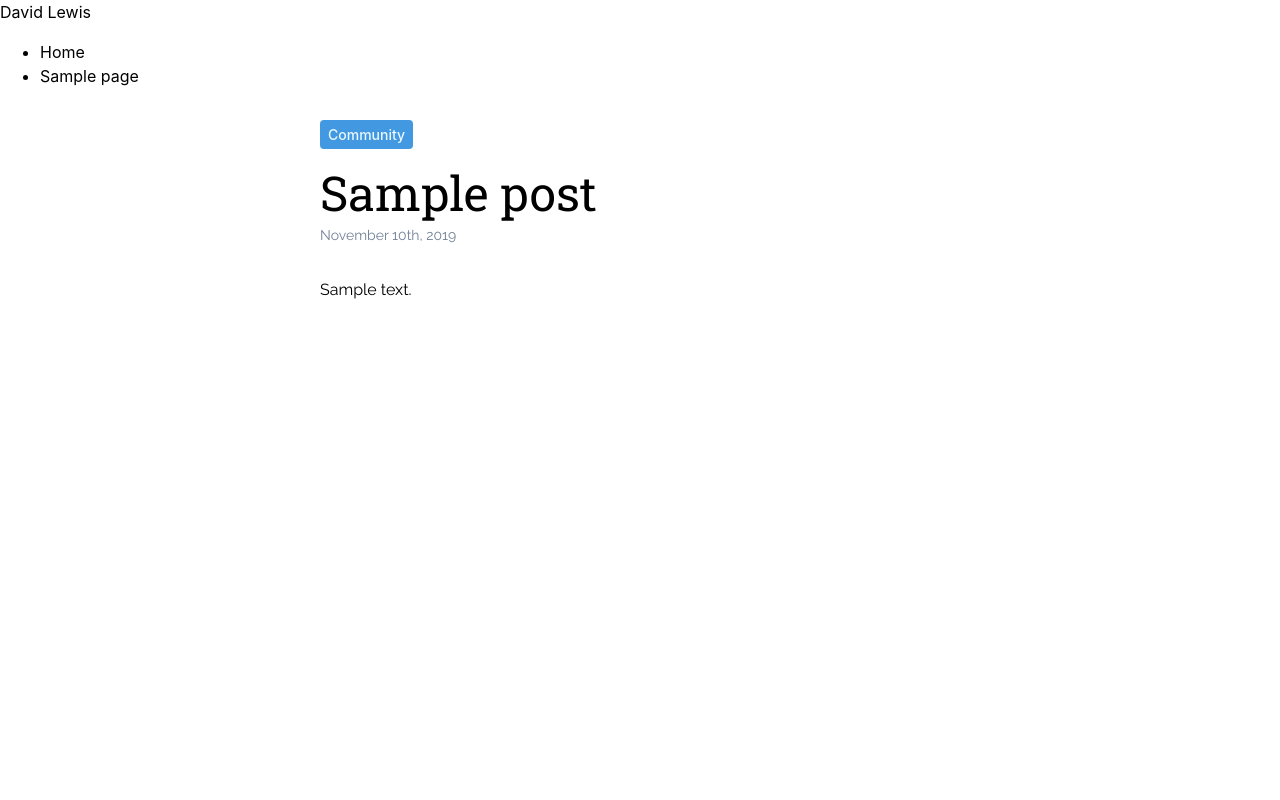
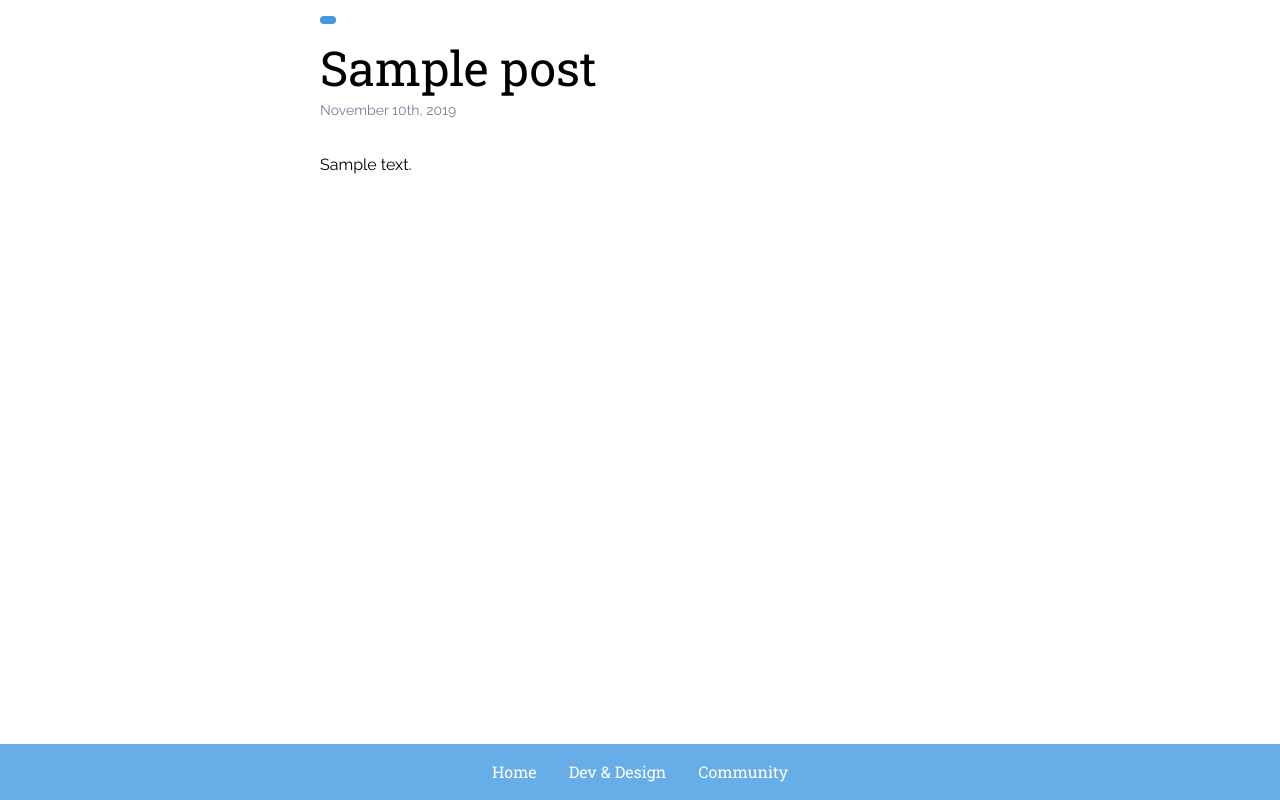
Before and after one commit to dp-lewis/david-lewis-theme, a WordPress theme: template single-post.php in a window 1280 px wide. Run offline with PHP 8.4 and a stand-in for WordPress, Linux system fonts and the light colour scheme; the site name, menu and one post (Sample post) are stand-ins, and other content is empty.

Commit message:
clean up post template

```diff
--- a/header.php
+++ b/header.php
@@ -13,5 +13,13 @@
 	<?php wp_head(); ?>
 </head>
 <body class="antialiased">
-<div>David Lewis</div>
-<?php wp_nav_menu( array( 'theme_location' => 'header-menu' ) ); ?>
+<nav
+      class="fixed w-full bottom-0 left-0 flex items-center justify-center text-white"
+    >
+      <a href="index.html" class="p-4">Home</a>
+      <a href="article.html" class="p-4">Dev & Design</a>
+      <a href="article.html" class="p-4">Community</a>
+    </nav>
+<?php
+// wp_nav_menu( array( 'theme_location' => 'header-menu' ) );
+ ?>
--- a/single-post.php
+++ b/single-post.php
@@ -1,15 +1,19 @@
 <?php
 get_header();
+the_post();
+$categories = get_the_category();
 ?>
 <article class="max-w-2xl m-auto p-4 pb-24">
   <header class="mb-8">
-            <div class="mb-5 inline-block text-sm font-medium bg-blue-500 py-1 px-2 rounded text-blue-100 align-middle">Community</div>
+    <div class="mb-5 inline-block text-sm font-medium bg-blue-500 py-1 px-2 rounded text-blue-100 align-middle"><?php echo esc_html( $categories[0]->name ); ?></div>
     <h1 class="text-5xl leading-none mb-2">
       <?php the_title(); ?>
     </h1>
     <time class="block mb-2 text-sm text-gray-600" datetime="<?php the_time('F jS, Y') ?>"><?php the_time('F jS, Y') ?></time>
   </header>
-      <?php the_content(); ?>
+  <?php
+  the_content();
+  ?>
 </article>
 <?php
 get_footer();
```
Lines whose indentation alone changed are shown as unchanged.
